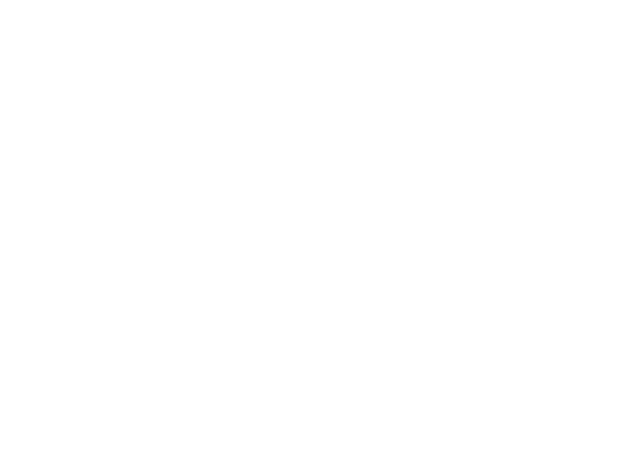
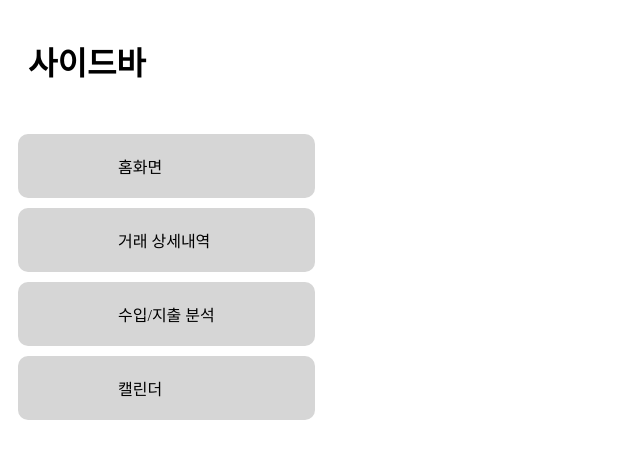
Before and after one commit to doongeon/vue-skeleton, a Vue app: page /calendar in a window 1280 px wide. Before the commit this address had no page. Shown: the top 458 px of the page, without its empty margins (0-640 px from the left). Built offline with nearby package versions, Linux system fonts and the light colour scheme.

Commit message:
feature/sidebar

```diff
--- a/src/App.vue
+++ b/src/App.vue
@@ -1,7 +1,16 @@
 <script setup>
-import { RouterView } from 'vue-router'
+import Sidebar from './views/Sidebar.vue'
 </script>
 
 <template>
-  <RouterView />
+  <div class="layout">
+    <Sidebar />
+    <Router-View />
+  </div>
 </template>
+
+<style>
+.layout {
+  display: flex;
+}
+</style>
--- /dev/null
+++ b/src/assets/Sidebar.css
@@ -0,0 +1,42 @@
+/* 사이드바 css */
+.sidebar {
+  position: fixed;
+  top: 0;
+  left: 360px;
+  width: 200px;
+  height: 100vh;
+  background: #f5f5f5;
+  padding: 20px;
+  box-sizing: border-box;
+  border-right: 1px solid #a8a8a8;
+}
+
+/* 사이드바 */
+.title {
+  font-size: 32px;
+  font-weight: bold;
+  margin-bottom: 50px;
+  margin-left: 20px;
+  margin-top: 30px;
+}
+
+.menu {
+  display: flex;
+  flex-direction: column;
+}
+
+/* 홈화면, 거래상세내역, 수입/지출분석/ 캘린더 */
+.menu-item {
+  padding: 20px 100px;
+  margin-bottom: 10px;
+  margin-left: 10px;
+  background-color: #d6d6d6;
+  border-radius: 10px;
+  text-decoration: none;
+  color: #000000;
+  transition: background-color 0.2s ease;
+}
+
+.menu-item:hover {
+  background-color: #ffffff;
+}
--- /dev/null
+++ b/src/views/Sidebar.vue
@@ -0,0 +1,17 @@
+<script setup>
+import '@/assets/Sidebar.css'
+</script>
+
+<template>
+  <aside class="Sidebar">
+    <h2 class="title">사이드바</h2>
+    <nav class="menu">
+      <router-link to="/" class="menu-item">홈화면</router-link>
+      <router-link to="/transaction" class="menu-item">거래 상세내역</router-link>
+      <router-link to="/analysis" class="menu-item">수입/지출 분석</router-link>
+      <router-link to="/calendar" class="menu-item">캘린더</router-link>
+    </nav>
+  </aside>
+</template>
+
+<style></style>
```
